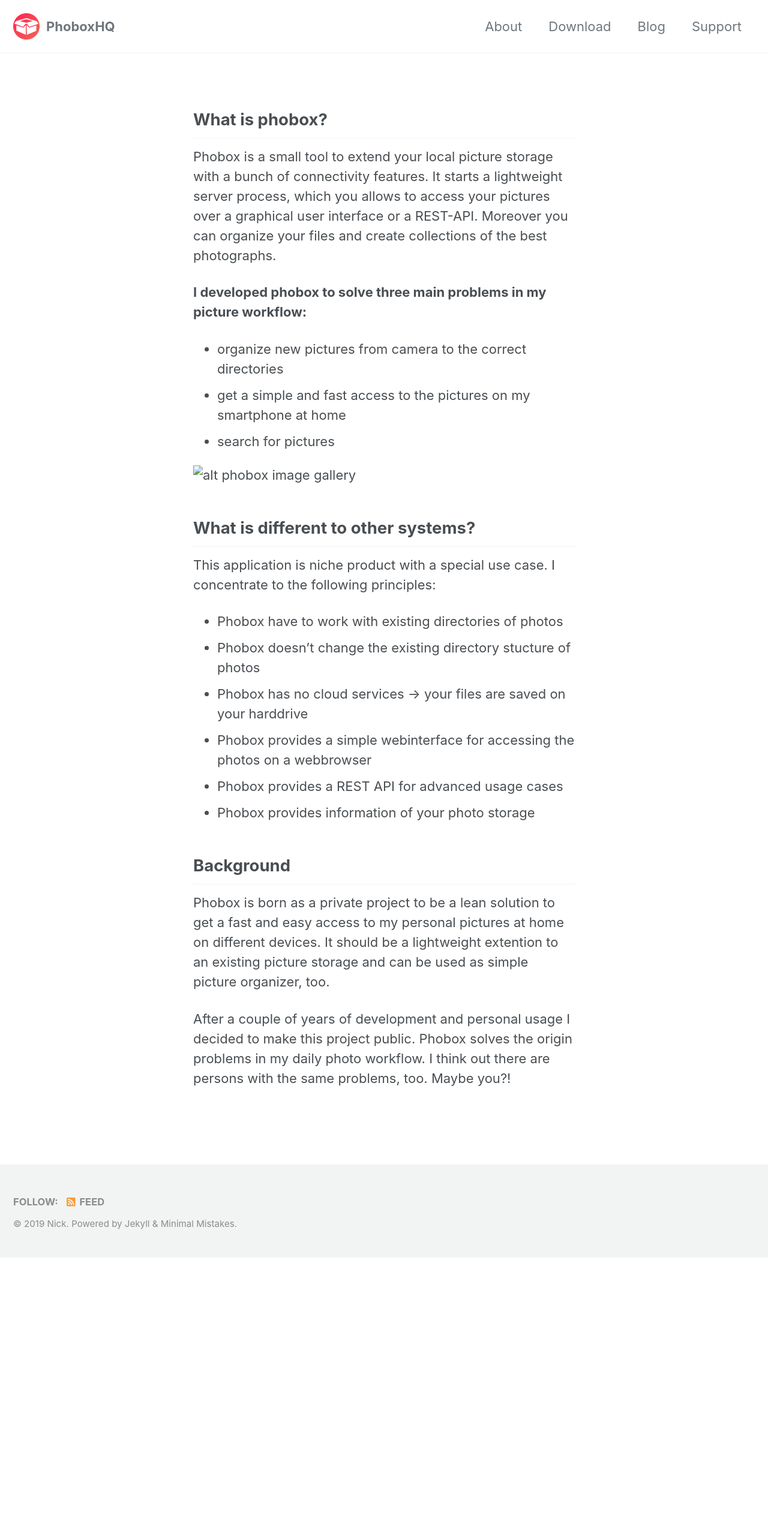
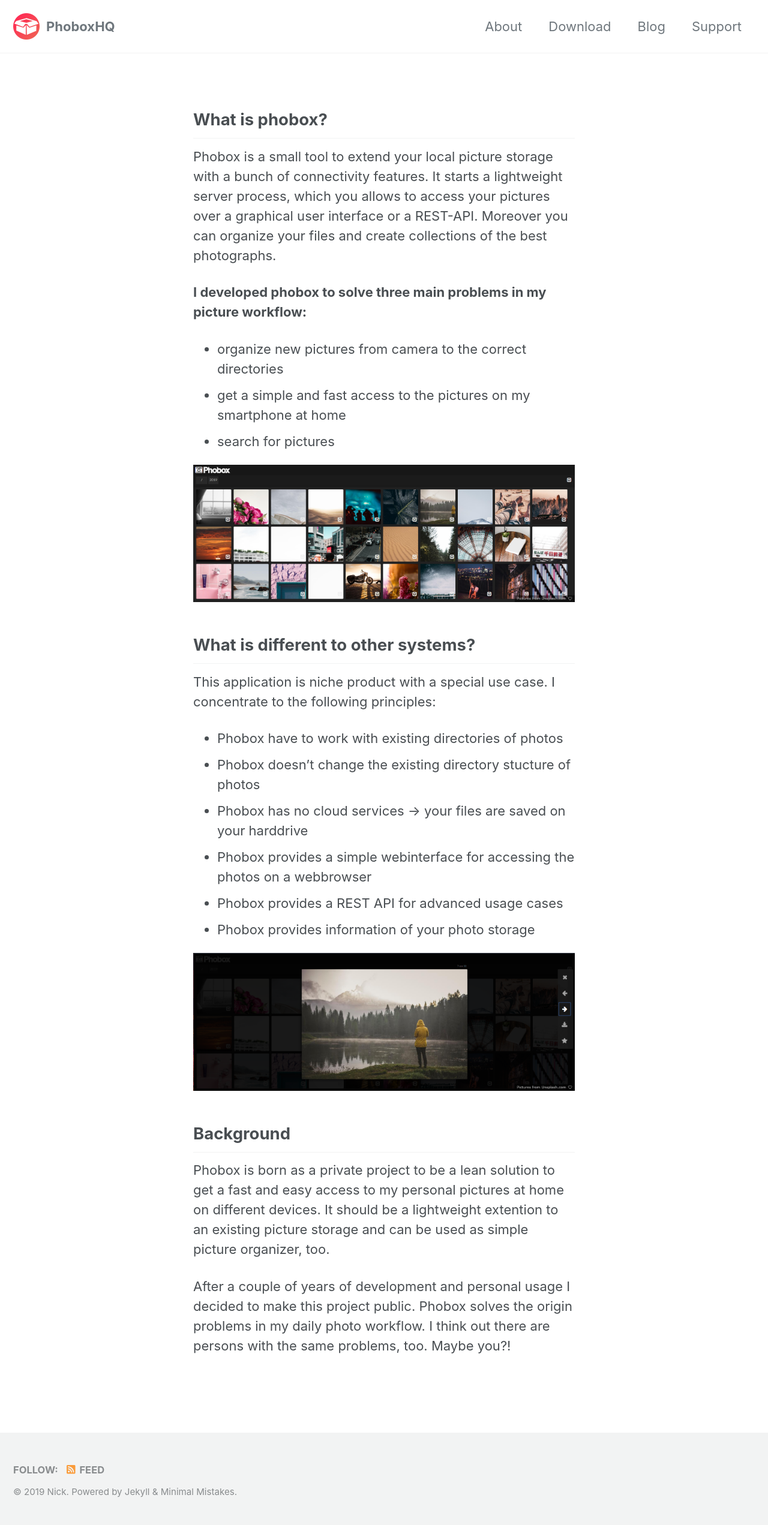
Before and after one commit to phoboxhq/home2, a Jekyll site: the page built from _pages/about.md, in a window 1280 px wide. Shown: the whole page at 60% size. Built offline with Jekyll 4.4.1, drawn with Linux system fonts in a browser that asks for light colours; cached includes are drawn as plain includes; nearby versions of some CDN libraries; before the commit the page ends 2097 px from its top, so only the background shows below that.

Commit message:
adding more images

```diff
--- a/_pages/about.md
+++ b/_pages/about.md
@@ -15,7 +15,7 @@
  - get a simple and fast access to the pictures on my smartphone at home
  - search for pictures
 
-![alt phobox image gallery](assets/images/phobox_images.png)
+[![alt phobox image gallery](/assets/images/phobox_images.png)](/assets/images/phobox_images.png)
 
 ## What is different to other systems?
 This application is niche product with a special use case. I concentrate to the following principles:
@@ -26,6 +26,8 @@
 * Phobox provides a REST API for advanced usage cases
 * Phobox provides information of your photo storage
 
+[![alt phobox image lightbox](/assets/images/phobox_lightbox.png)](/assets/images/phobox_lightbox.png)
+
 ## Background
 Phobox is born as a private project to be a lean solution to get a fast and easy access to my personal pictures at home on different devices. It should be a lightweight extention to an existing picture storage and can be used as simple picture organizer, too.
 
```
